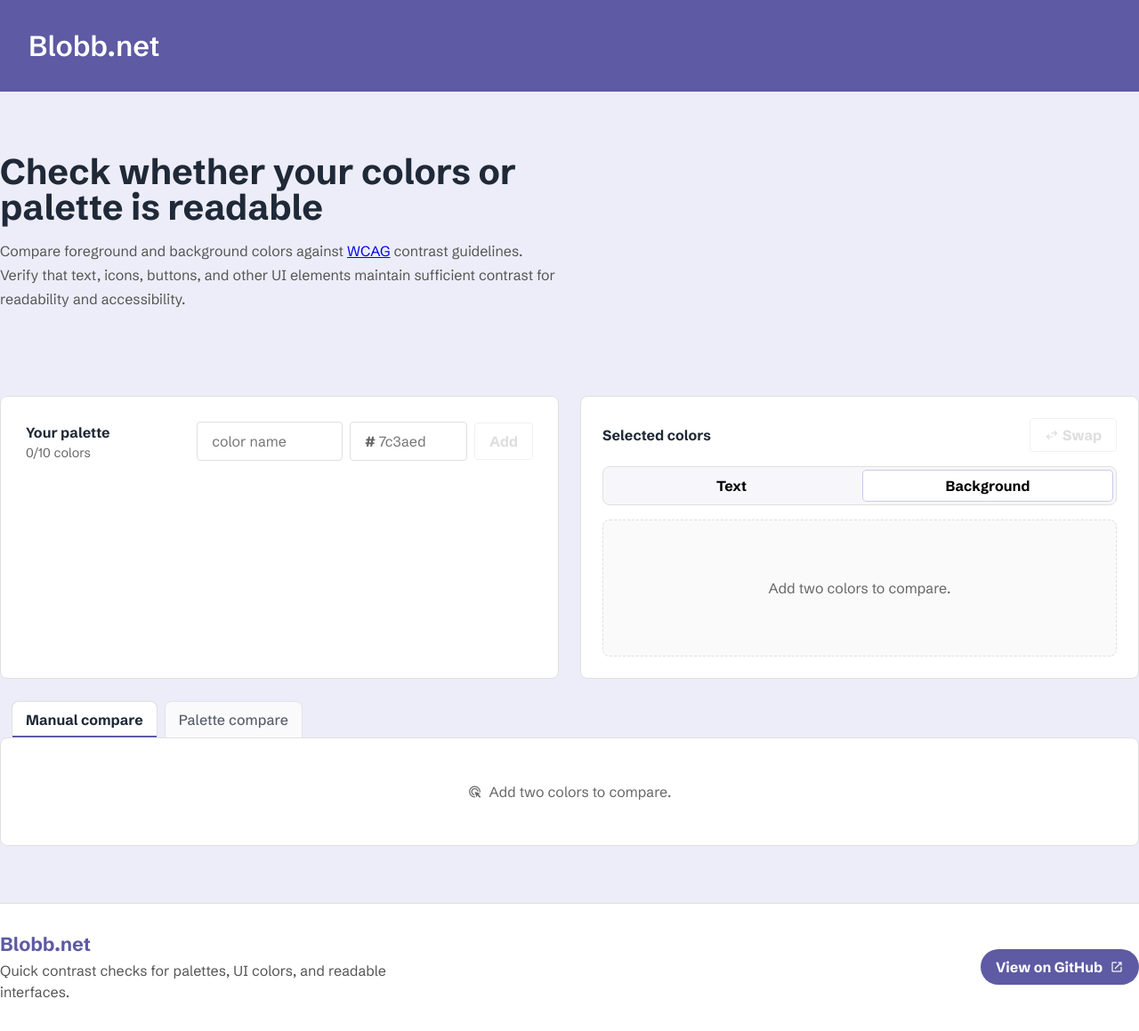
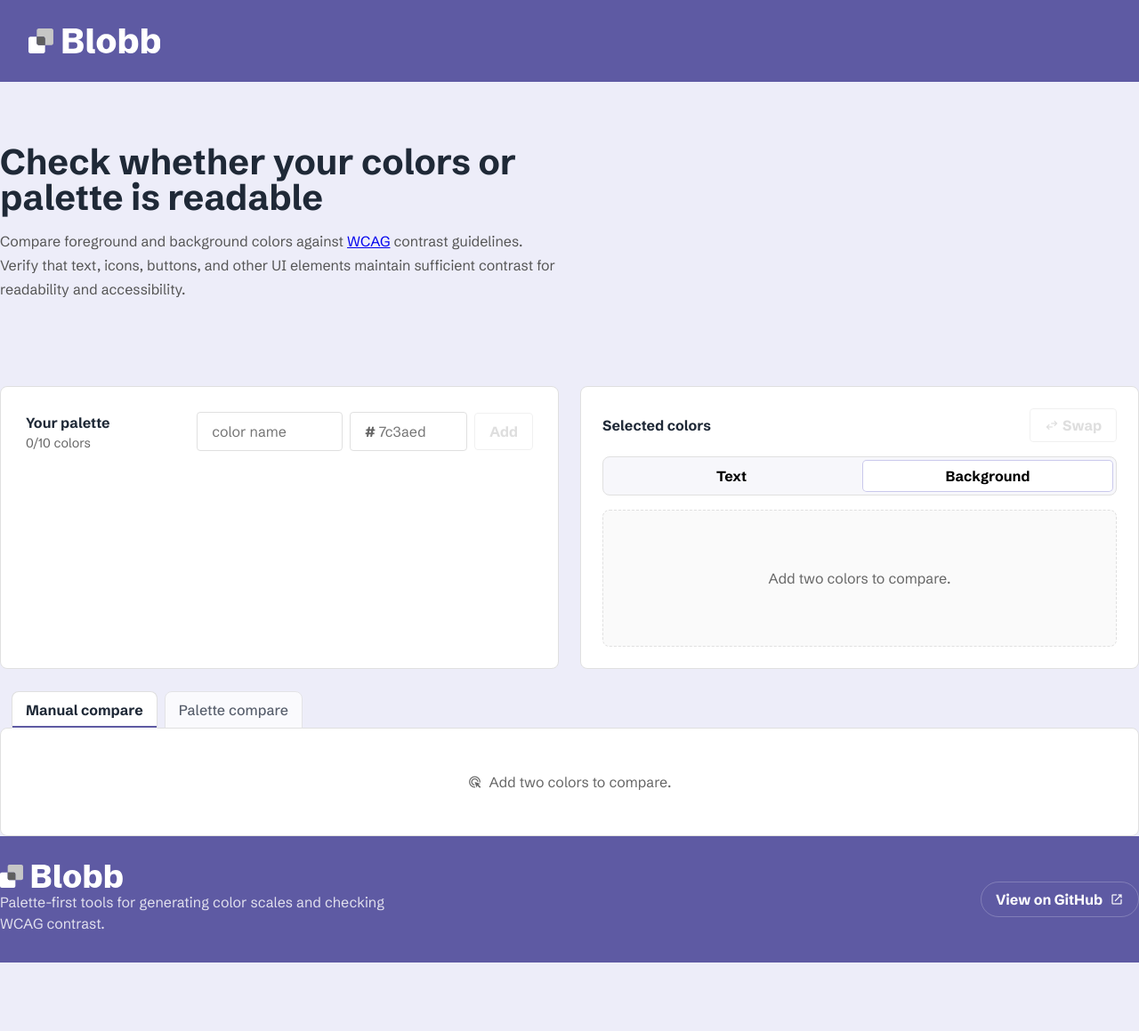
Before and after one commit to Bompilez/Blobb, a React (Vite) app in the folder contrast-palette-checker/: page / in a window 1280 px wide. Shown: the whole page at 89% size. After the commit the page ends 1082 px from the top, so only its background shows below. Built offline with nearby package versions, Linux system fonts and the light colour scheme.

Commit message:
Update nav/footer branding and favicon

```diff
--- a/contrast-palette-checker/src/App.css
+++ b/contrast-palette-checker/src/App.css
@@ -51,6 +51,12 @@ body {
   margin: 0;
 }
 
+#root {
+  min-height: 100vh;
+  display: flex;
+  flex-direction: column;
+}
+
 body.modal-open {
   overflow: hidden;
 }
@@ -75,6 +81,17 @@ body.modal-open {
   align-items: center;
 }
 
+.logo-container {
+  display: flex;
+  align-items: center;
+}
+
+.logo-svg {
+  display: block;
+  width: auto;
+  height: 28px;
+}
+
 .navigation-anchor-items {
   display: flex;
   gap: var(--space-lg);
@@ -87,6 +104,7 @@ body.modal-open {
 .section-width {
   max-width: var(--section-width);
   margin: 0 auto;
+  flex: 1 0 auto;
 }
 
 .content {
@@ -1716,9 +1734,9 @@ body.modal-open {
 }
 
 .site-footer {
-  margin-top: var(--space-2xl);
-  border-top: var(--border-default);
-  background-color: var(--surface-color);
+  margin-top: auto;
+  background-color: var(--purple);
+  color: var(--surface-color);
 }
 
 .footer-content {
@@ -1736,16 +1754,16 @@ body.modal-open {
   gap: var(--space-xs);
 }
 
-.footer-logo {
-  color: var(--purple);
-  font-size: 1.35rem;
-  font-weight: 700;
+.footer-logo-svg {
+  display: block;
+  width: auto;
+  height: 26px;
 }
 
 .footer-brand p {
   max-width: 460px;
   margin: 0;
-  color: #555;
+  color: rgba(255, 255, 255, 0.82);
   line-height: 1.5;
 }
 
@@ -1769,18 +1787,18 @@ body.modal-open {
 }
 
 .footer-links a:hover {
-  background-color: var(--light-blue);
+  background-color: rgba(255, 255, 255, 0.12);
 }
 
 .footer-links .footer-github-button {
   min-height: 38px;
-  border-color: transparent;
-  background-color: var(--purple);
+  border-color: rgba(255, 255, 255, 0.22);
+  background-color: transparent;
   color: var(--surface-color);
 }
 
 .footer-links .footer-github-button:hover {
-  background-color: #4d4989;
+  background-color: rgba(255, 255, 255, 0.14);
 }
 
 @media (max-width: 1180px) {
--- a/contrast-palette-checker/src/App.jsx
+++ b/contrast-palette-checker/src/App.jsx
@@ -489,7 +489,44 @@ function App() {
 	      <nav className="navigation-container">
 	        <div className="navigation-content">
 	          <div className="logo-container">
-            <span className="logo">Blobb.net</span>
+	            <svg className="logo-svg" role="img" aria-label="Blobb" xmlns="http://www.w3.org/2000/svg" viewBox="0 0 678.78 128.01">
+	              <g>
+	                <path
+	                  fill="#fff"
+	                  d="M176.06,127.84V0h58.73C249.95,0,261.13,2.65,268.34,7.93c7.2,5.29,10.8,12.93,10.8,22.92,0,6.62-1.31,11.87-3.92,15.73-2.61,3.87-5.87,6.74-9.76,8.63-3.89,1.89-7.76,3.12-11.59,3.7l.26-.35c9.06,1.45,16.12,4.82,21.18,10.11,5.05,5.29,7.58,12.61,7.58,21.96,0,8.83-2.09,18.14-6.28,23.22-4.18,5.09-9.72,8.69-16.6,10.81-6.88,2.12-14.36,3.18-22.44,3.18h-61.52ZM207.51,47.84h24.84c5.11,0,8.98-.94,11.59-2.83,2.61-1.89,3.92-4.89,3.92-9.02,0-3.54-1.1-6.41-3.31-8.58-2.21-2.18-6.22-3.27-12.03-3.27h-25.01v23.7ZM207.51,103.7h23.35c5.46,0,9.64-.68,12.55-2.05,2.9-1.36,4.91-3.22,6.01-5.58,1.1-2.35,1.66-7.31,1.66-10.15s-.61-5.53-1.83-7.88c-1.22-2.36-3.38-4.21-6.49-5.58-3.11-1.37-7.48-2.05-13.12-2.05h-22.13v33.29Z"
+	                />
+	                <path
+	                  fill="#fff"
+	                  d="M324.98,128.01c-8.31,0-14.53-1.89-18.65-5.67-4.12-3.77-6.19-9.38-6.19-16.82V0h30.59v101.35c0,1.97.28,3.28.83,3.92.55.64,1.73.96,3.53.96h6.45v21.79h-16.56Z"
+	                />
+	                <path
+	                  fill="#fff"
+	                  d="M399.66,127.84c-9.76,0-18.36-2.09-25.79-6.27-7.44-4.18-13.24-9.99-17.39-17.43-4.16-7.43-6.23-16-6.23-25.71s2.08-18.34,6.23-25.75c4.15-7.41,9.95-13.2,17.39-17.39,7.43-4.18,16.03-6.28,25.79-6.28s18.36,2.09,25.79,6.28c7.44,4.18,13.25,9.98,17.43,17.39,4.18,7.41,6.27,15.99,6.27,25.75s-2.09,18.34-6.27,25.75c-4.19,7.41-10.01,13.2-17.47,17.39s-16.05,6.27-25.75,6.27ZM399.75,105.97c5.46,0,9.79-2.47,12.98-7.41,3.2-4.94,4.79-11.65,4.79-20.13s-1.6-15.19-4.79-20.13c-3.19-4.94-7.55-7.41-13.07-7.41s-9.79,2.47-12.98,7.41c-3.2,4.94-4.79,11.65-4.79,20.13s1.6,15.19,4.79,20.13c3.19,4.94,7.55,7.41,13.07,7.41Z"
+	                />
+	                <path
+	                  fill="#fff"
+	                  d="M524.71,127.84c-7.26,0-13.48-1.64-18.65-4.92-5.17-3.28-9.5-8.53-12.98-15.73h1.48v20.65h-29.02V0h30.5v49.93l-1.83-1.31c3.55-6.91,7.92-11.91,13.12-14.99,5.2-3.08,11.2-4.62,18-4.62,8.01,0,14.91,1.95,20.7,5.84,5.78,3.89,10.21,9.54,13.29,16.95,3.08,7.41,4.62,16.37,4.62,26.88s-1.55,19.27-4.66,26.62c-3.11,7.35-7.6,12.94-13.46,16.77-5.87,3.83-12.9,5.75-21.09,5.75ZM513.38,105.18c5.69,0,10.18-2.43,13.46-7.28,3.28-4.85,4.92-11.49,4.92-19.91s-1.6-14.78-4.79-19.43c-3.19-4.65-7.67-6.97-13.42-6.97-3.66,0-6.93,1-9.8,3.01-2.88,2-5.14,4.98-6.8,8.93-1.66,3.95-2.49,8.89-2.49,14.81,0,8.77,1.8,15.44,5.4,20,3.6,4.56,8.1,6.84,13.51,6.84Z"
+	                />
+	                <path
+	                  fill="#fff"
+	                  d="M639.57,127.84c-7.26,0-13.48-1.64-18.65-4.92-5.17-3.28-9.5-8.53-12.98-15.73h1.48v20.65h-29.02V0h30.5v49.93l-1.83-1.31c3.55-6.91,7.92-11.91,13.12-14.99,5.2-3.08,11.2-4.62,18-4.62,8.01,0,14.91,1.95,20.7,5.84,5.78,3.89,10.21,9.54,13.29,16.95,3.08,7.41,4.62,16.37,4.62,26.88s-1.55,19.27-4.66,26.62c-3.11,7.35-7.6,12.94-13.46,16.77-5.87,3.83-12.9,5.75-21.09,5.75ZM628.24,105.18c5.69,0,10.18-2.43,13.46-7.28,3.28-4.85,4.92-11.49,4.92-19.91s-1.6-14.78-4.79-19.43c-3.19-4.65-7.67-6.97-13.42-6.97-3.66,0-6.93,1-9.8,3.01-2.88,2-5.14,4.98-6.8,8.93-1.66,3.95-2.49,8.89-2.49,14.81,0,8.77,1.8,15.44,5.4,20,3.6,4.56,8.1,6.84,13.51,6.84Z"
+	                />
+	              </g>
+	              <g>
+	                <path
+	                  fill="#fff"
+	                  d="M85.23,85.23h-32.75c-2.04,0-3.94-.62-5.51-1.68-2.62-1.77-4.35-4.77-4.35-8.18v-32.75H9.86c-5.44,0-9.86,4.41-9.86,9.86v65.51c0,5.44,4.41,9.86,9.86,9.86h65.51c5.44,0,9.86-4.41,9.86-9.86v-32.75h0Z"
+	                />
+	                <path
+	                  fill="#c6c6c6"
+	                  d="M117.98,0H52.47c-5.44,0-9.86,4.41-9.86,9.86v32.75h32.75c1.73,0,3.33.48,4.75,1.27.35.19.7.39,1.02.63,2.47,1.79,4.09,4.68,4.09,7.96v32.75h32.75c5.44,0,9.86-4.41,9.86-9.86V9.86c0-5.44-4.41-9.86-9.86-9.86Z"
+	                />
+	                <path
+	                  fill="#5f5f5f"
+	                  d="M46.96,83.54c1.57,1.06,3.47,1.68,5.51,1.68h32.75v-32.75c0-3.28-1.62-6.17-4.09-7.96-.32-.23-.67-.43-1.02-.63-1.41-.78-3.02-1.27-4.75-1.27h-32.75v32.75c0,3.4,1.72,6.4,4.35,8.18Z"
+	                />
+	              </g>
+	            </svg>
 	          </div>
 	          <div className="navigation-anchor-items"></div>
 	        </div>
@@ -1017,8 +1054,45 @@ function App() {
 	      <footer className="site-footer">
 	        <div className="footer-content">
 	          <div className="footer-brand">
-            <span className="footer-logo">Blobb.net</span>
-            <p>Quick contrast checks for palettes, UI colors, and readable interfaces.</p>
+	            <svg className="footer-logo-svg" role="img" aria-label="Blobb" xmlns="http://www.w3.org/2000/svg" viewBox="0 0 678.78 128.01">
+	              <g>
+	                <path
+	                  fill="#fff"
+	                  d="M176.06,127.84V0h58.73C249.95,0,261.13,2.65,268.34,7.93c7.2,5.29,10.8,12.93,10.8,22.92,0,6.62-1.31,11.87-3.92,15.73-2.61,3.87-5.87,6.74-9.76,8.63-3.89,1.89-7.76,3.12-11.59,3.7l.26-.35c9.06,1.45,16.12,4.82,21.18,10.11,5.05,5.29,7.58,12.61,7.58,21.96,0,8.83-2.09,18.14-6.28,23.22-4.18,5.09-9.72,8.69-16.6,10.81-6.88,2.12-14.36,3.18-22.44,3.18h-61.52ZM207.51,47.84h24.84c5.11,0,8.98-.94,11.59-2.83,2.61-1.89,3.92-4.89,3.92-9.02,0-3.54-1.1-6.41-3.31-8.58-2.21-2.18-6.22-3.27-12.03-3.27h-25.01v23.7ZM207.51,103.7h23.35c5.46,0,9.64-.68,12.55-2.05,2.9-1.36,4.91-3.22,6.01-5.58,1.1-2.35,1.66-7.31,1.66-10.15s-.61-5.53-1.83-7.88c-1.22-2.36-3.38-4.21-6.49-5.58-3.11-1.37-7.48-2.05-13.12-2.05h-22.13v33.29Z"
+	                />
+	                <path
+	                  fill="#fff"
+	                  d="M324.98,128.01c-8.31,0-14.53-1.89-18.65-5.67-4.12-3.77-6.19-9.38-6.19-16.82V0h30.59v101.35c0,1.97.28,3.28.83,3.92.55.64,1.73.96,3.53.96h6.45v21.79h-16.56Z"
+	                />
+	                <path
+	                  fill="#fff"
+	                  d="M399.66,127.84c-9.76,0-18.36-2.09-25.79-6.27-7.44-4.18-13.24-9.99-17.39-17.43-4.16-7.43-6.23-16-6.23-25.71s2.08-18.34,6.23-25.75c4.15-7.41,9.95-13.2,17.39-17.39,7.43-4.18,16.03-6.28,25.79-6.28s18.36,2.09,25.79,6.28c7.44,4.18,13.25,9.98,17.43,17.39,4.18,7.41,6.27,15.99,6.27,25.75s-2.09,18.34-6.27,25.75c-4.19,7.41-10.01,13.2-17.47,17.39s-16.05,6.27-25.75,6.27ZM399.75,105.97c5.46,0,9.79-2.47,12.98-7.41,3.2-4.94,4.79-11.65,4.79-20.13s-1.6-15.19-4.79-20.13c-3.19-4.94-7.55-7.41-13.07-7.41s-9.79,2.47-12.98,7.41c-3.2,4.94-4.79,11.65-4.79,20.13s1.6,15.19,4.79,20.13c3.19,4.94,7.55,7.41,13.07,7.41Z"
+	                />
+	                <path
+	                  fill="#fff"
+	                  d="M524.71,127.84c-7.26,0-13.48-1.64-18.65-4.92-5.17-3.28-9.5-8.53-12.98-15.73h1.48v20.65h-29.02V0h30.5v49.93l-1.83-1.31c3.55-6.91,7.92-11.91,13.12-14.99,5.2-3.08,11.2-4.62,18-4.62,8.01,0,14.91,1.95,20.7,5.84,5.78,3.89,10.21,9.54,13.29,16.95,3.08,7.41,4.62,16.37,4.62,26.88s-1.55,19.27-4.66,26.62c-3.11,7.35-7.6,12.94-13.46,16.77-5.87,3.83-12.9,5.75-21.09,5.75ZM513.38,105.18c5.69,0,10.18-2.43,13.46-7.28,3.28-4.85,4.92-11.49,4.92-19.91s-1.6-14.78-4.79-19.43c-3.19-4.65-7.67-6.97-13.42-6.97-3.66,0-6.93,1-9.8,3.01-2.88,2-5.14,4.98-6.8,8.93-1.66,3.95-2.49,8.89-2.49,14.81,0,8.77,1.8,15.44,5.4,20,3.6,4.56,8.1,6.84,13.51,6.84Z"
+	                />
+	                <path
+	                  fill="#fff"
+	                  d="M639.57,127.84c-7.26,0-13.48-1.64-18.65-4.92-5.17-3.28-9.5-8.53-12.98-15.73h1.48v20.65h-29.02V0h30.5v49.93l-1.83-1.31c3.55-6.91,7.92-11.91,13.12-14.99,5.2-3.08,11.2-4.62,18-4.62,8.01,0,14.91,1.95,20.7,5.84,5.78,3.89,10.21,9.54,13.29,16.95,3.08,7.41,4.62,16.37,4.62,26.88s-1.55,19.27-4.66,26.62c-3.11,7.35-7.6,12.94-13.46,16.77-5.87,3.83-12.9,5.75-21.09,5.75ZM628.24,105.18c5.69,0,10.18-2.43,13.46-7.28,3.28-4.85,4.92-11.49,4.92-19.91s-1.6-14.78-4.79-19.43c-3.19-4.65-7.67-6.97-13.42-6.97-3.66,0-6.93,1-9.8,3.01-2.88,2-5.14,4.98-6.8,8.93-1.66,3.95-2.49,8.89-2.49,14.81,0,8.77,1.8,15.44,5.4,20,3.6,4.56,8.1,6.84,13.51,6.84Z"
+	                />
+	              </g>
+	              <g>
+	                <path
+	                  fill="#fff"
+	                  d="M85.23,85.23h-32.75c-2.04,0-3.94-.62-5.51-1.68-2.62-1.77-4.35-4.77-4.35-8.18v-32.75H9.86c-5.44,0-9.86,4.41-9.86,9.86v65.51c0,5.44,4.41,9.86,9.86,9.86h65.51c5.44,0,9.86-4.41,9.86-9.86v-32.75h0Z"
+	                />
+	                <path
+	                  fill="#c6c6c6"
+	                  d="M117.98,0H52.47c-5.44,0-9.86,4.41-9.86,9.86v32.75h32.75c1.73,0,3.33.48,4.75,1.27.35.19.7.39,1.02.63,2.47,1.79,4.09,4.68,4.09,7.96v32.75h32.75c5.44,0,9.86-4.41,9.86-9.86V9.86c0-5.44-4.41-9.86-9.86-9.86Z"
+	                />
+	                <path
+	                  fill="#5f5f5f"
+	                  d="M46.96,83.54c1.57,1.06,3.47,1.68,5.51,1.68h32.75v-32.75c0-3.28-1.62-6.17-4.09-7.96-.32-.23-.67-.43-1.02-.63-1.41-.78-3.02-1.27-4.75-1.27h-32.75v32.75c0,3.4,1.72,6.4,4.35,8.18Z"
+	                />
+	              </g>
+	            </svg>
+	            <p>Palette-first tools for generating color scales and checking WCAG contrast.</p>
 	          </div>
 	          <div className="footer-links" aria-label="Footer links">
 	            <a className="github-button footer-github-button" href="https://github.com/Bompilez/Blobb" target="_blank" rel="noopener noreferrer">
```
Also changed, not shown: contrast-palette-checker/public/favicon.svg. Lines whose indentation alone changed are shown as unchanged.
